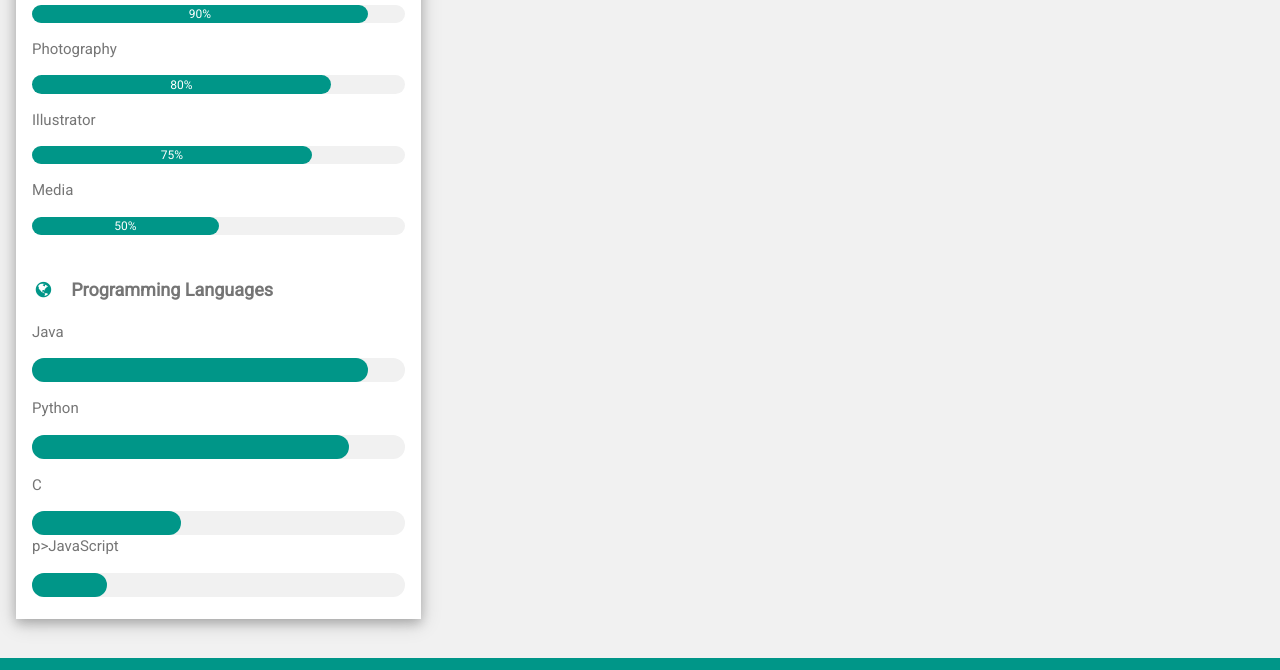
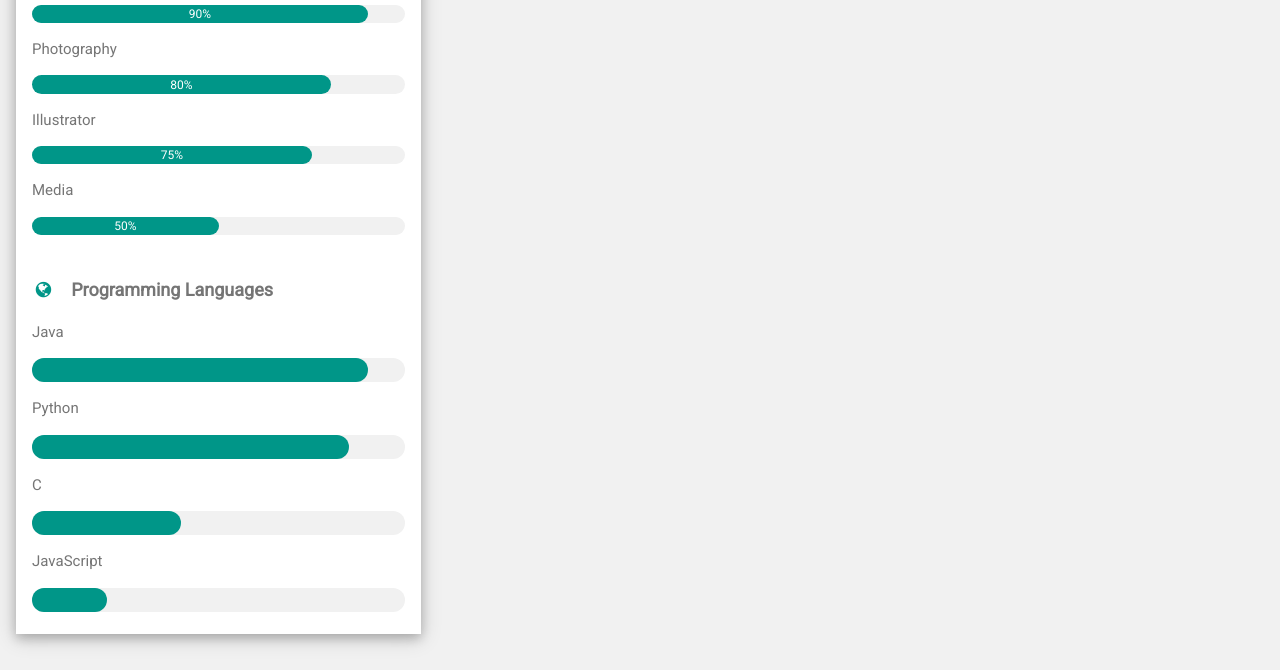
Before and after one commit to daviscrawford/daviscrawford.github.io, a plain HTML site: page index.html in a window 1280 px wide. Shown: the part 687-1357 px from the top of the page. Drawn offline with nearby package versions, Linux system fonts and the light colour scheme.

Commit message:
Fix JS <p> tag

```diff
--- a/index.html
+++ b/index.html
@@ -69,7 +69,7 @@ html,body,h1,h2,h3,h4,h5,h6 {font-family: "Roboto", sans-serif}
           <div class="w3-light-grey w3-round-xlarge">
             <div class="w3-round-xlarge w3-teal" style="height:24px;width:40%"></div>
           </div>
-          p>JavaScript</p>
+          <p>JavaScript</p>
           <div class="w3-light-grey w3-round-xlarge">
             <div class="w3-round-xlarge w3-teal" style="height:24px;width:20%"></div>
           </div>
```
